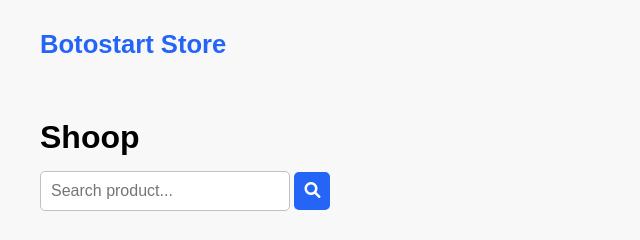
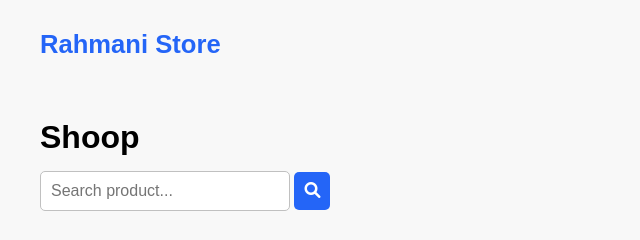
Before and after one commit to amirhosseinrahmani85/Shopping-Project, a plain HTML site: page index.html in a window 1280 px wide. Shown: the top 240 px of the page, 0-640 px from the left. Drawn offline with Linux system fonts and the light colour scheme; no server answers.

Commit message:
change title project

```diff
--- a/index.html
+++ b/index.html
@@ -3,7 +3,7 @@
   <head>
     <meta charset="UTF-8" />
     <meta name="viewport" content="width=device-width, initial-scale=1.0" />
-    <title>Botostart Store</title>
+    <title>Rahmani Store</title>
     <link
       rel="stylesheet"
       href="https://cdnjs.cloudflare.com/ajax/libs/font-awesome/6.0.0/css/all.min.css"
@@ -14,7 +14,7 @@
   </head>
   <body>
     <header>
-      <h3>Botostart Store</h3>
+      <h3>Rahmani Store</h3>
       <div>
         <a href="auth.html" id="login">
           Login
```
